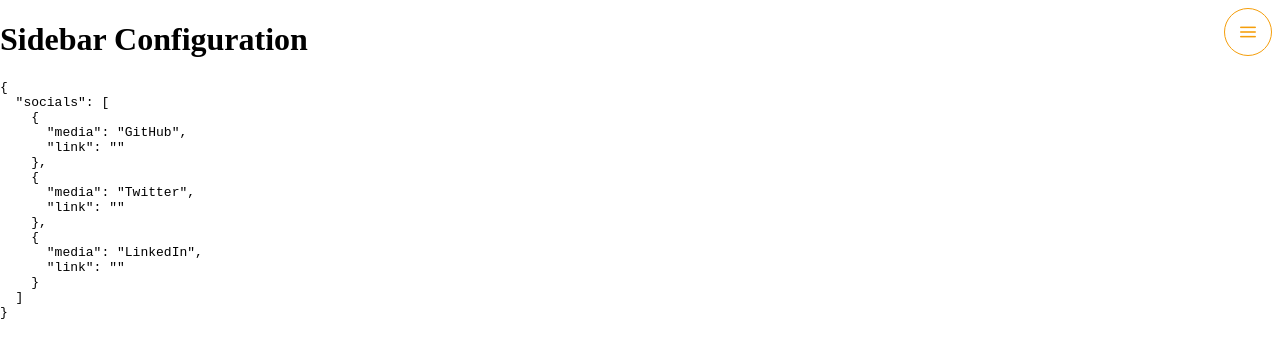
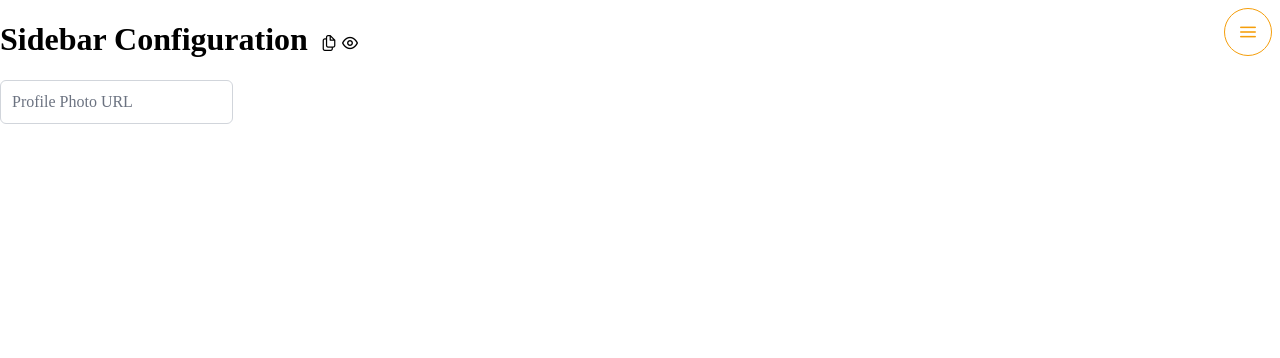
Before and after one commit to misterbista/portfolio-project, a Next.js app: page /setup/sidebar in a window 1280 px wide. Shown: the top 358 px of the page. Built offline with nearby package versions, Linux system fonts and the light colour scheme; a web font is replaced by a local one.

Commit message:
WIP on sidebar setup page

```diff
--- /dev/null
+++ b/app/setup/ViewOrCopyConfigValues.tsx
@@ -0,0 +1,81 @@
+import React, {useEffect, useState} from 'react';
+import {PrimeIcons} from "primereact/api";
+import {Dialog} from "primereact/dialog";
+import Prism from 'prismjs';
+import 'prismjs/themes/prism-tomorrow.css';
+
+
+const ViewOrCopyConfigValues = (
+  {config}: { config: string }
+) => {
+  const [showPreview, setShowPreview] = useState(false);
+  const [showCheck, setShowCheck] = useState(false);
+
+  useEffect(() => {
+    Prism.highlightAll();
+  }, []);
+
+  useEffect(() => {
+    if (!showCheck) return;
+    const timer = setTimeout(() => {
+      setShowCheck(false);
+    }, 2000);
+    return () => clearTimeout(timer);
+  }, [showCheck]);
+
+  const copyToClipboard = async (text: string) => {
+    setShowCheck(true);
+    await navigator.clipboard.writeText(text);
+  }
+
+  return (
+    <span
+      style={{
+        display: "inline-flex",
+        justifyContent: "flex-start",
+        gap: "5px",
+        alignItems: "center",
+        margin: "5px"
+      }}
+    >
+      <i
+        style={{cursor: "pointer"}}
+        className={showCheck ? PrimeIcons.CHECK :PrimeIcons.COPY}
+        onClick={async () => await copyToClipboard(config)}
+      />
+      <i
+        style={{cursor: "pointer"}}
+        className={showPreview ? PrimeIcons.EYE_SLASH : PrimeIcons.EYE}
+        onClick={() => setShowPreview(!showPreview)}
+      />
+      <Dialog
+        header="JSON Preview"
+        modal={false}
+        visible={showPreview}
+        maximizable={true}
+        resizable={true}
+        onHide={() => setShowPreview(false)}
+        style={{
+          width: 'auto', maxWidth: '100%',
+          height: 'auto', maxHeight: '100%'
+        }}
+      >
+        <pre
+          className="language-json"
+          style={{
+            width: "100%",
+            height: "100%",
+            marginTop: 0,
+            marginBottom: 0,
+          }}
+        >
+          <code className="language-json">
+            {config}
+          </code>
+        </pre>
+      </Dialog>
+    </span>
+  );
+};
+
+export default ViewOrCopyConfigValues;
--- a/app/setup/models/SidebarSetupModel.ts
+++ b/app/setup/models/SidebarSetupModel.ts
@@ -1,5 +1,6 @@
 import {SocialLink} from "@nightmaregaurav/react-social-media-links";
 
 export default class SidebarSetupModel {
+  profilePhoto: string;
   socials: SocialLink[]
 }
--- a/app/setup/sidebar/page.tsx
+++ b/app/setup/sidebar/page.tsx
@@ -2,6 +2,10 @@
 import styles from "./page.module.css";
 import {useConfig} from "../useConfig";
 import {ConfigIdentifiers} from "../ConfigIdentifiers";
+import {FloatLabel} from "primereact/floatlabel";
+import {InputText} from "primereact/inputtext";
+import React, {useEffect, useState} from "react";
+import ViewOrCopyConfigValues from "../ViewOrCopyConfigValues";
 
 export default function Setup() {
   const {
@@ -9,11 +13,35 @@ export default function Setup() {
     isLoading
   } = useConfig(ConfigIdentifiers.Sidebar);
 
+  const [config, setConfig] = useState<typeof data>({} as typeof data);
+  const updateShadowConfig = async (event: React.FormEvent) => {
+    const fieldName = (event.target as HTMLInputElement).name;
+    const fieldValue = (event.target as HTMLInputElement).value;
+    setConfig((prevState) => {
+      return {
+        ...prevState,
+        [fieldName]: fieldValue
+      }
+    });
+  }
+  useEffect(() => {
+    setConfig(JSON.parse(JSON.stringify(data || {})));
+  }, [data]);
+
   return (
     <div className={styles.page}>
-      <h1>Sidebar Configuration</h1>
-      {isLoading ? "Loading..." : (
-        <pre>{JSON.stringify(data, null, 2)}</pre>
+      <h1>Sidebar Configuration <ViewOrCopyConfigValues config={JSON.stringify(
+        config,
+        null,
+        "  "
+      )} /></h1>
+      {isLoading || !config ? "Loading..." : (
+        <form>
+          <FloatLabel>
+            <InputText name={"profilePhoto"} value={config.profilePhoto || ""} onChange={(e) => updateShadowConfig(e)} />
+            <label htmlFor="profilePhoto">Profile Photo URL</label>
+          </FloatLabel>
+        </form>
       )}
     </div>
   );
```
